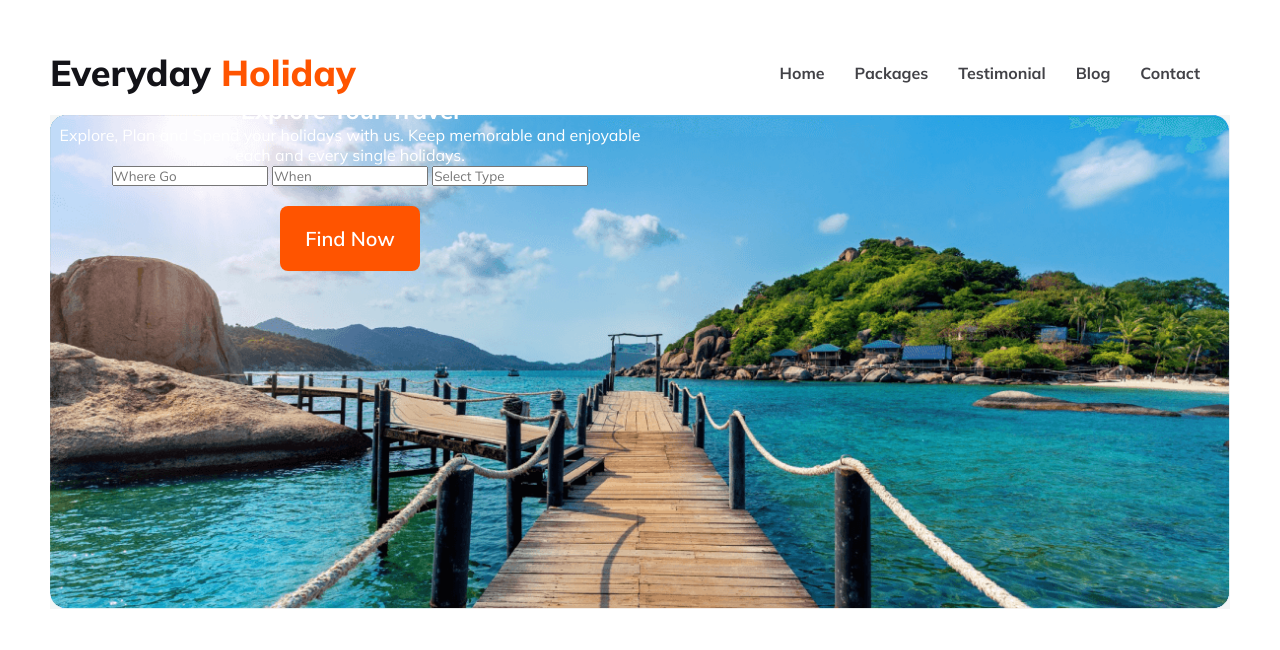
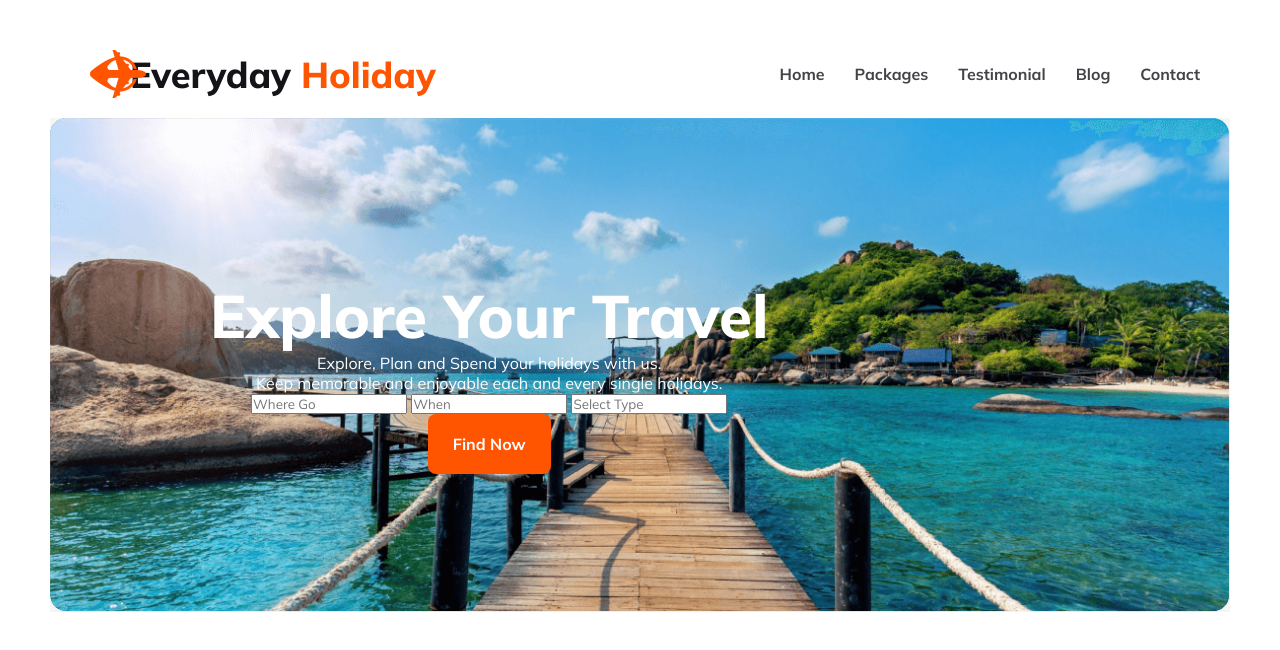
Before and after one commit to Dev-Imran94/A2B9-everyday-holiday-2024, a plain HTML site: page index.html in a window 1280 px wide. Drawn offline with Linux system fonts and the light colour scheme.

Commit message:
logo added

```diff
--- a/index.html
+++ b/index.html
@@ -15,6 +15,7 @@
     <header>
         <nav>
             <h3 class="section-title">Everyday <span class="holiday-head">Holiday</span></h3>
+            <img class="logo" src="images/Group 40071 (2).png" alt="">
             <ul>
                 <li><a href="">Home</a></li>
                 <li><a href="">Packages</a></li>
@@ -27,8 +28,8 @@
         <div class="banner">
             <div class="banner-content">
                 <h2 class="banner-title">Explore Your Travel</h2>
-                <p>Explore, Plan and Spend your holidays with us. Keep memorable and enjoyable each and every single holidays. </p>
-                <form action="">
+                <p class="banner-description">Explore, Plan and Spend your holidays with us. <br> Keep memorable and enjoyable each and every single holidays. </p>
+                <form class="form-bnr" action="">
                 <input type="text" placeholder="Where Go">
                 <input type="text" placeholder="When">
                 <input type="text" placeholder="Select Type">
--- a/styles/style.css
+++ b/styles/style.css
@@ -24,12 +24,11 @@
     border-radius: 8px;
     background: #FF5400;
     padding: 20px 25px;
-    font-size: 1.25rem;
-    font-weight: 600;
+    font-size: 1rem;
+    font-weight: 700;
     border: none;
     color: #FFF;
     cursor: pointer;
-    margin-top: 20px;
 }
 
 /* header related styles */
@@ -61,7 +60,7 @@ nav li a {
     text-decoration: none;
 }
 
-h3 .holiday-head{
+h3 .holiday-head {
     color: #FF5400;
     font-weight: 800;
     font-size: 36px;
@@ -71,19 +70,25 @@ h3 .holiday-head{
     color: #131318;
     font-weight: 800;
     font-size: 36px;
+    position: relative;
+    left: 80px;
+}
+
+.logo {
+    position: relative;
+    right: 450px;
 }
 
 /* banner styles */
 
 .banner-content {
-    align-items: center;
-    justify-content: center;
-    max-width: 600px;
     text-align: center;
-    margin: 0 auto;
+    padding: 80px 80px;
+    margin-left: 80px;
+    margin-top: 100px;
     color: #FFF;
     position: absolute;
-    z-index: 1;
+    z-index: 2;
 }
 
 .banner-img {
@@ -92,3 +97,8 @@ h3 .holiday-head{
     align-items: center;
     object-fit: cover;
 }
+
+.banner-title {
+    font-weight: 800;
+    font-size: 60px;
+}
```
